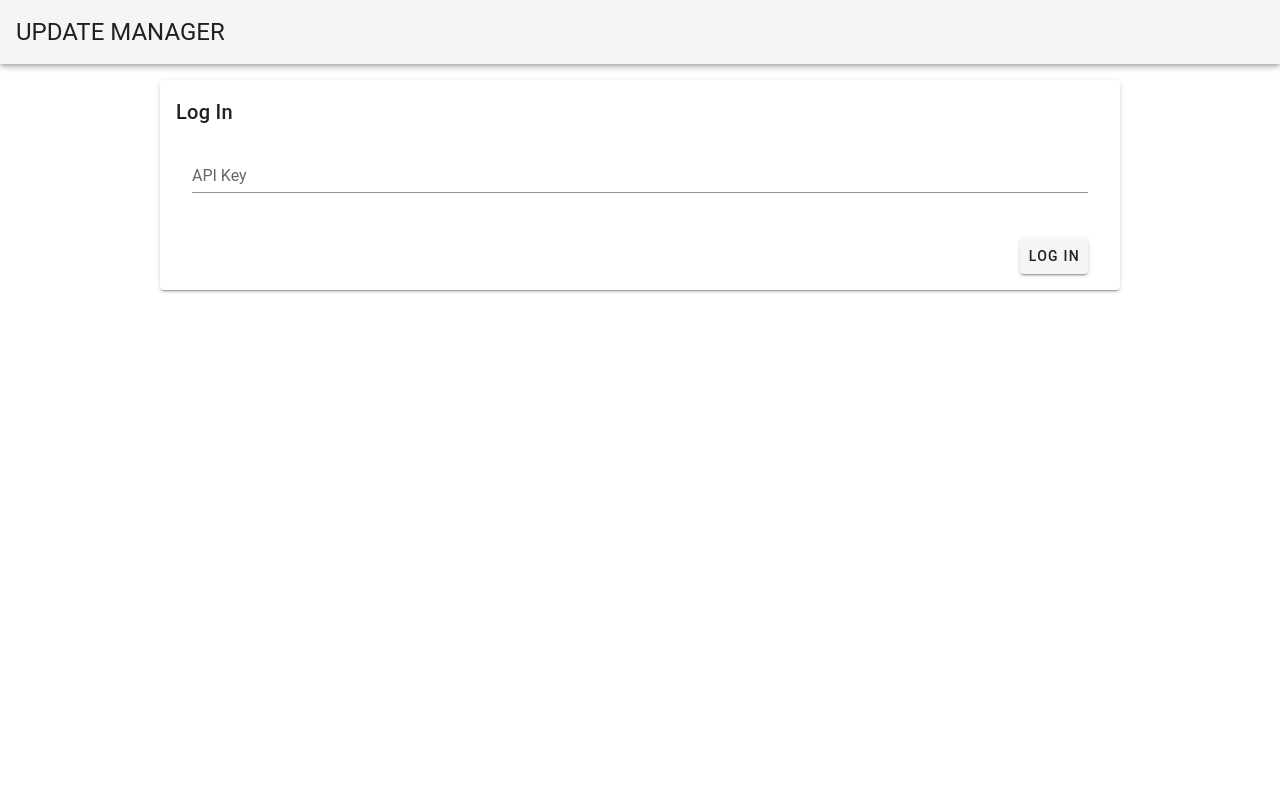
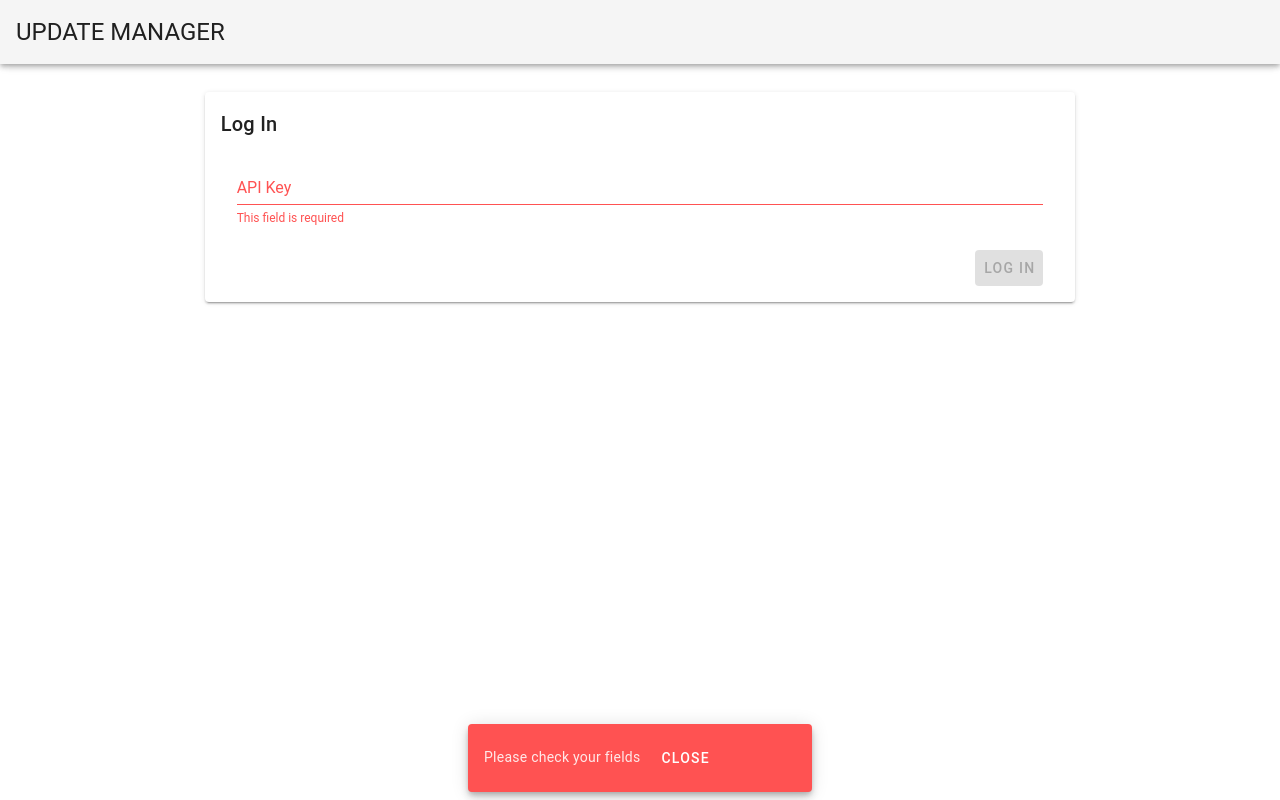
Before and after one commit to henkelmax/mod-update-server, a Vue app in the folder frontend/: page /#/ in a window 1280 px wide. Both pictures are taken after a click on the button "LOG IN". Built offline with nearby package versions, Linux system fonts and the light colour scheme; a small style sheet from the web is missing; what v-clipboard would draw is missing.

Commit message:
Add logout button

```diff
--- a/frontend/src/App.vue
+++ b/frontend/src/App.vue
@@ -10,10 +10,14 @@
         <span class="mr-2">API Keys</span>
         <v-icon>mdi-lock</v-icon>
       </v-btn>
+      <v-btn v-if="loggedIn()" text @click="logOut">
+        <span class="mr-2">Logout</span>
+        <v-icon>mdi-power</v-icon>
+      </v-btn>
     </v-app-bar>
 
     <v-content>
-      <router-view />
+      <router-view/>
     </v-content>
   </v-app>
 </template>
@@ -37,6 +41,12 @@ export default {
     },
     loggedIn() {
       return !!sessionStorage.apiKey;
+    },
+    logOut() {
+      sessionStorage.removeItem("apiKey");
+      if (this.$route.name !== "login") {
+        this.$router.push({ path: "/" });
+      }
     }
   }
 };
--- a/frontend/src/views/Login.vue
+++ b/frontend/src/views/Login.vue
@@ -1,9 +1,11 @@
 <template>
+  <v-container>
     <v-card max-width="75%" class="mx-auto mt-4">
       <v-card-title>
         <span>Log In</span>
       </v-card-title>
       <v-card-text>
+        <v-form ref="form" v-model="valid" lazy-validation>
           <v-text-field
             v-model="password"
             label="API Key"
@@ -11,13 +13,20 @@
             class="ml-4 mr-4"
             :rules="passwordRules"
             @keyup.enter="logIn()"
+            required
           ></v-text-field>
+        </v-form>
       </v-card-text>
       <v-card-actions>
         <v-spacer></v-spacer>
-      <v-btn class="mr-6 mb-2" @click="logIn()">Log In</v-btn>
+        <v-btn class="mr-6 mb-2" @click="logIn()" :disabled="!valid">Log In</v-btn>
       </v-card-actions>
     </v-card>
+    <v-snackbar v-model="snackbar" bottom color="error" multi-line :timeout="6000">
+      {{ error }}
+      <v-btn dark text @click="snackbar = false">Close</v-btn>
+    </v-snackbar>
+  </v-container>
 </template>
 
 <script>
@@ -28,14 +37,30 @@ export default {
   data() {
     return {
       password: "",
+      valid: false,
+      error: "",
+      snackbar: false,
       passwordRules: [
         v => !!v || "This field is required",
-        v => /^[0-9a-fA-F]{8}-[0-9a-fA-F]{4}-[0-9a-fA-F]{4}-[0-9a-fA-F]{4}-[0-9a-fA-F]{12}$/.test(v) || "The API key has to be in the UUID format"
+        v =>
+          /^[0-9a-fA-F]{8}-[0-9a-fA-F]{4}-[0-9a-fA-F]{4}-[0-9a-fA-F]{4}-[0-9a-fA-F]{12}$/.test(
+            v
+          ) || "The API key has to be in the UUID format"
       ]
     };
   },
+  created() {
+    if (!!sessionStorage.apiKey) {
+      this.$router.push("mods");
+    }
+  },
   methods: {
     logIn() {
+      if (!this.$refs.form.validate()) {
+        this.snackbar = true;
+        this.error = "Please check your fields";
+        return;
+      }
       if (this.password.trim() === "") {
         return;
       }
```
Lines whose indentation alone changed are shown as unchanged.
